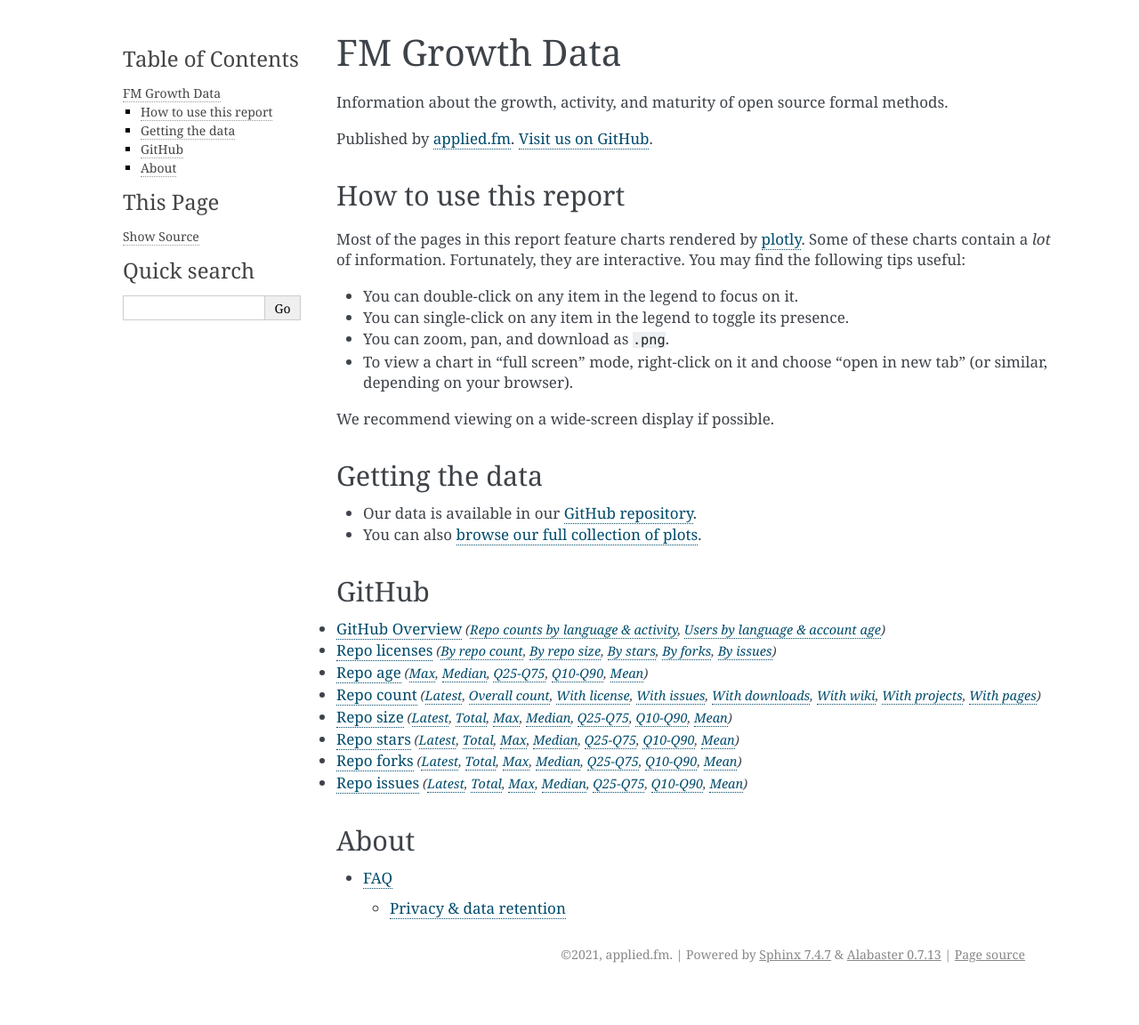
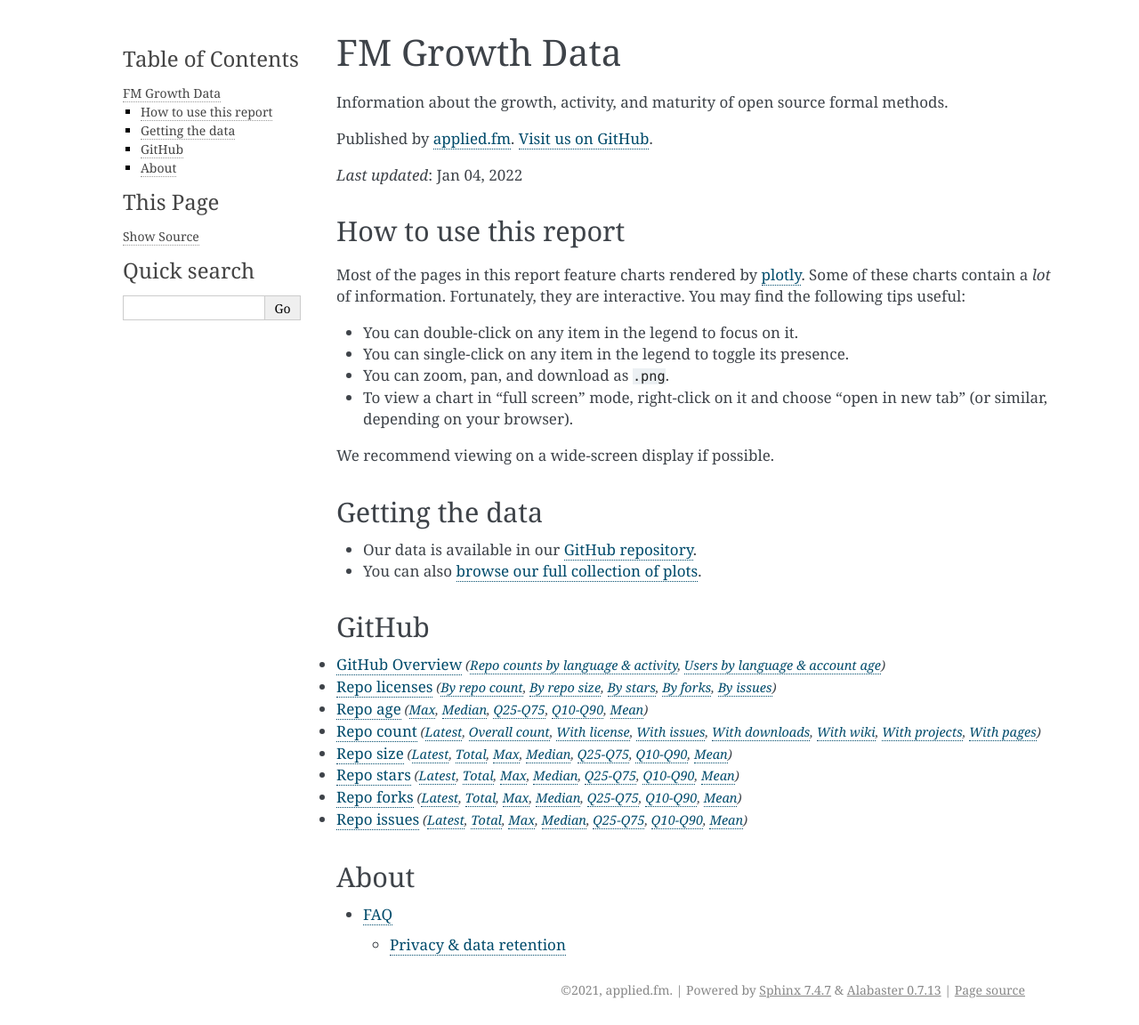
Before and after one commit to appliedfm/growth-data, a Sphinx documentation site: the page built from docs/source/index.rst, in a window 1280 px wide. Shown: the whole page at 89% size. Built offline with Sphinx 7.4.7, drawn with Linux system fonts in a browser that asks for light colours; before the commit the page ends 1112 px from its top, so only the background shows below that.

Commit message:
Added 'Last updated'

```diff
--- a/docs/source/conf.py
+++ b/docs/source/conf.py
@@ -41,6 +41,8 @@ html_theme_options = {
 
 html_style = 'css/override.css'
 
+today_fmt = '%b %d, %Y'
+
 # Add any paths that contain custom static files (such as style sheets) here,
 # relative to this directory. They are copied after the builtin static files,
 # so a file named "default.css" will overwrite the builtin "default.css".
--- a/docs/source/index.rst
+++ b/docs/source/index.rst
@@ -4,6 +4,9 @@ FM Growth Data
 Information about the growth, activity, and maturity of open source formal methods.
 
 Published by `applied.fm <https://applied.fm>`_. `Visit us on GitHub <https://github.com/appliedfm/growth-data>`_.
+
+*Last updated*: |today|
+
 
 How to use this report
 ----------------------
```
